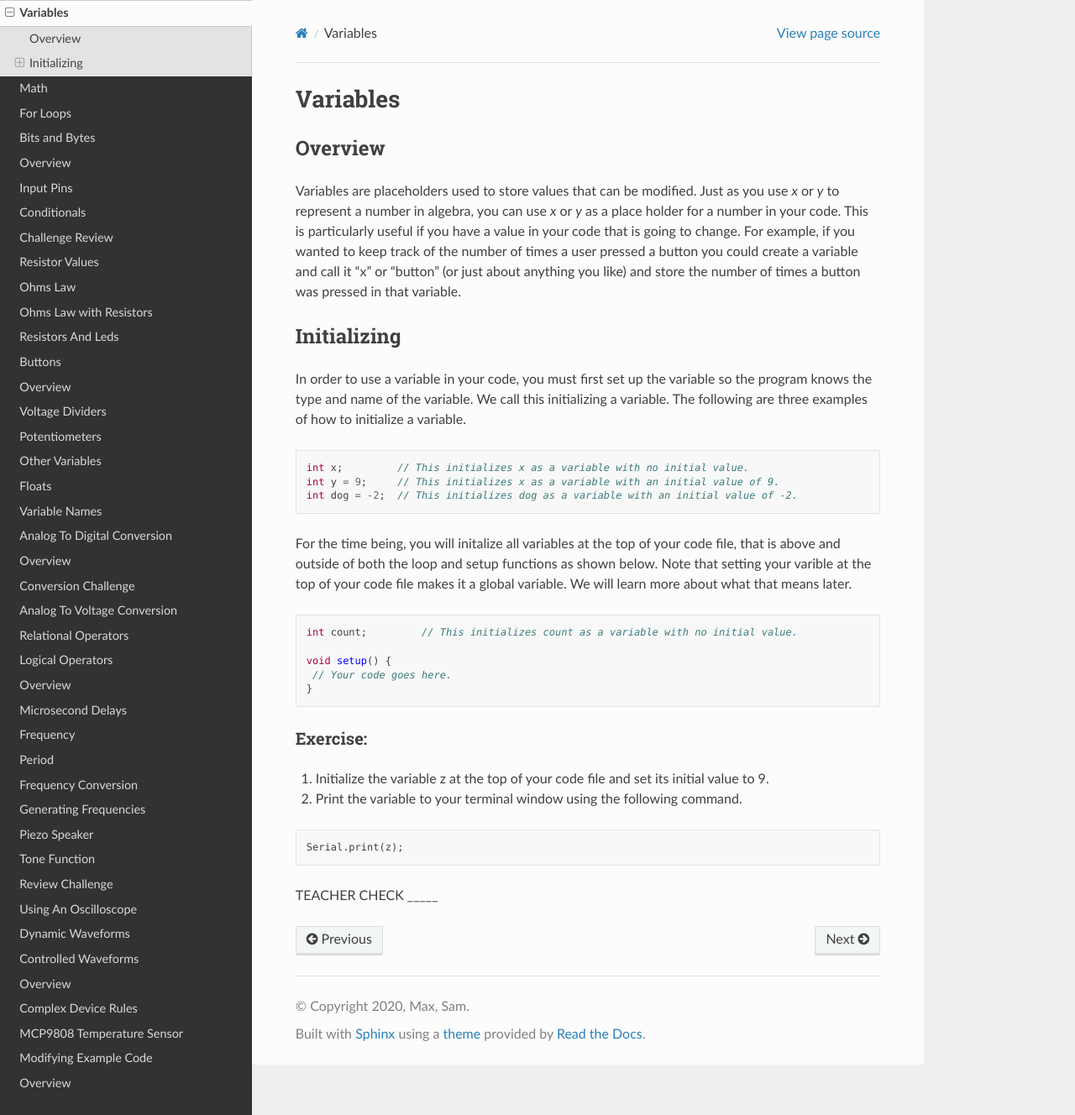
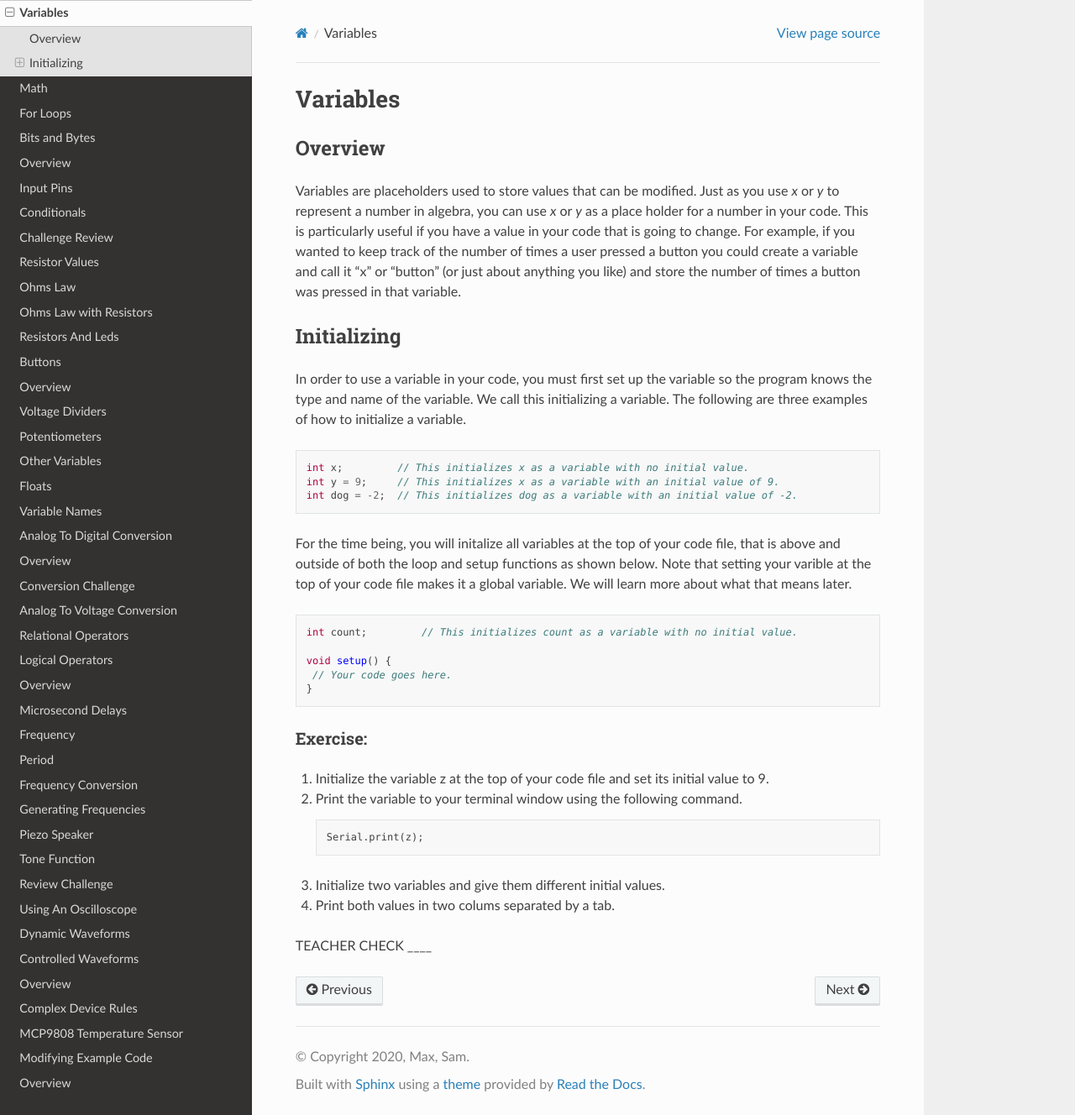
Before and after one commit to maxtkc/mvths-wiki, a Sphinx documentation site: the page built from docs/015-variables.rst, in a window 1280 px wide and 1328 px high. Shown: the whole window at 84% size. Built offline with Sphinx 7.4.7 and the Read the Docs theme 2.0.0, drawn with Linux system fonts in a browser that asks for light colours; pages that are not in the unit, such as notebooks, are missing from menus.

Commit message:
Update 015-variables.rst

```diff
--- a/docs/015-variables.rst
+++ b/docs/015-variables.rst
@@ -32,10 +32,14 @@ Exercise:
 
 #. Initialize the variable z at the top of your code file and set its initial value to 9.
 
-#. Print the variable to your terminal window using the following
-   command.
-.. code-block:: c
+#. Print the variable to your terminal window using the following command.
 
-   Serial.print(z);
+   .. code-block:: c
 
-TEACHER CHECK \_\_\_\_\_
+      Serial.print(z);
+
+#. Initialize two variables and give them different initial values.
+
+#. Print both values in two colums separated by a tab.
+
+TEACHER CHECK ____
```
